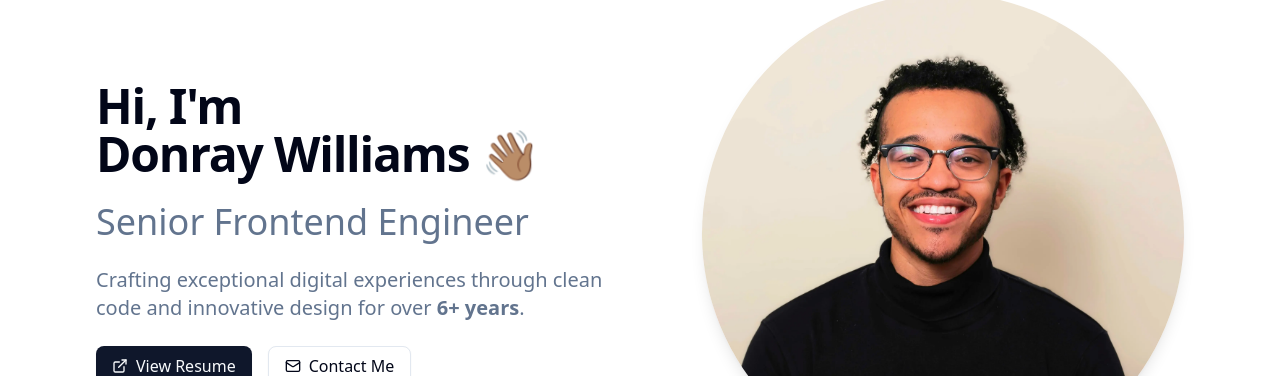
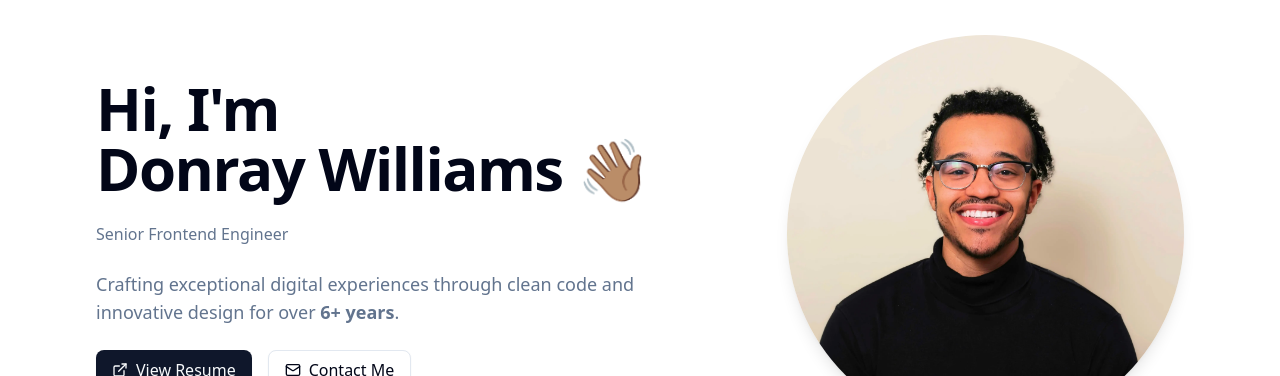
Before and after one commit to wdonray/donray.dev, a Next.js app: page / in a window 1280 px wide. Shown: the part 166-542 px from the top of the page. Built offline with nearby package versions, Linux system fonts and the light colour scheme; no server answers.

Commit message:
style: refactor hero component text sizes for improved scalability and consistency

```diff
--- a/src/components/hero.tsx
+++ b/src/components/hero.tsx
@@ -15,6 +15,20 @@ import { fadeInUpWithDelay, imageScale } from "@/lib/animations";
 export default function Hero() {
   const yearsSince2019 = new Date().getFullYear() - 2019;
 
+  const h1Size = "text-3xl sm:text-5xl lg:text-6xl 2xl:text-7xl";
+
+  const sizes = ["sm", "base", "lg", "xl", "2xl", "3xl", "4xl", "5xl", "6xl"];
+
+  const h2Size = `${h1Size.replace(/text-(\w+)/g, (_, size) => {
+    const currentIndex = sizes.indexOf(size);
+    return `text-${sizes[Math.max(0, currentIndex - 1)]}`;
+  })}`;
+
+  const pSize = `${h1Size.replace(/text-(\w+)/g, (_, size) => {
+    const currentIndex = sizes.indexOf(size);
+    return `text-${sizes[Math.max(0, currentIndex - 3)]}`;
+  })}`;
+
   return (
     <section
       id="hero"
@@ -25,7 +39,7 @@ export default function Hero() {
         <div className="space-y-4 sm:space-y-5 md:space-y-6 text-center md:text-left" id="hero-content">
           <motion.h1
             id="hero-heading"
-            className="text-3xl sm:text-4xl lg:text-5xl 2xl:text-8xl font-bold tracking-tight"
+            className={`${h1Size} font-bold tracking-tight`}
             {...fadeInUpWithDelay(0)}
           >
             Hi, I&apos;m{" "}
@@ -48,14 +62,14 @@ export default function Hero() {
           </motion.h1>
 
           <motion.h2
-            className="text-xl sm:text-2xl md:text-3xl lg:text-4xl text-muted-foreground"
+            className={`${h2Size} text-muted-foreground`}
             {...fadeInUpWithDelay(0.2)}
           >
             Senior Frontend Engineer
           </motion.h2>
 
           <motion.p
-            className="text-base sm:text-lg md:text-xl text-muted-foreground max-w-[600px]"
+            className={`${pSize} text-muted-foreground`}
             {...fadeInUpWithDelay(0.4)}
           >
             Crafting exceptional digital experiences through clean code and
```
